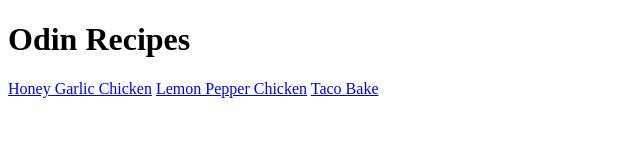
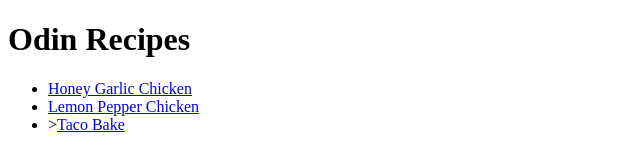
Before and after one commit to psobies96/odin-recipes, a plain HTML site: page index.html in a window 1280 px wide. Shown: the whole page, without its empty margins (0-640 px from the left). Drawn offline with Linux system fonts and the light colour scheme.

Commit message:
Moved anchor elements for files and added <ul> on index

```diff
--- a/index.html
+++ b/index.html
@@ -7,9 +7,11 @@
 </head>
 <body>
     <h1>Odin Recipes</h1>
-    <a href="recipes/honey_garlic_chicken.html" target="blank"rel="noopener nonreferrer">Honey Garlic Chicken</a>
-    <a href="recipes/lemon_pepper_chicken.html" target="_blank" rel="nonreferrer noopener">Lemon Pepper Chicken</a>
-    <a href="recipes/taco_bake.html" target="_blank" rel="noopener nonreferrer">Taco Bake</a>
+    <ul>
+   <li><a href="recipes/honey_garlic_chicken.html" >Honey Garlic Chicken</a></li>
+    <li><a href="recipes/lemon_pepper_chicken.html" >Lemon Pepper Chicken</a></li>
+    <li>><a href="recipes/taco_bake.html" >Taco Bake</a></li>
+    </ul>
 
 </body>
 </html>
```
Also changed, not shown: recipes/honey_garlic_chicken.html (+2 -1 lines), recipes/lemon_pepper_chicken.html (+2 -1 lines), recipes/taco_bake.html (+2 -1 lines).
